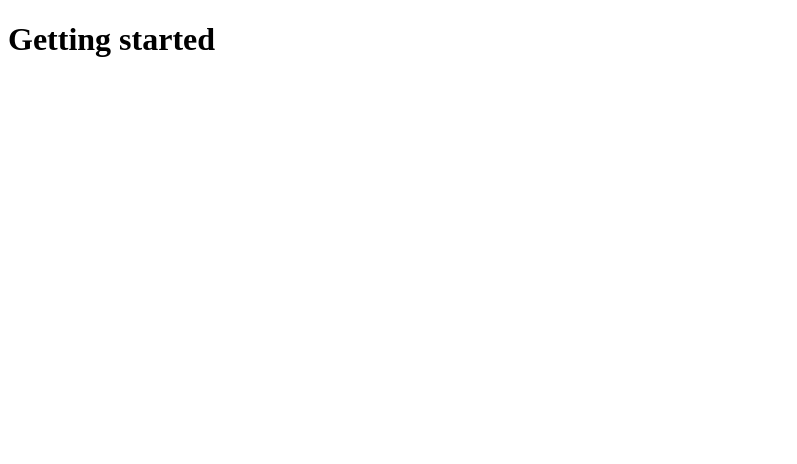
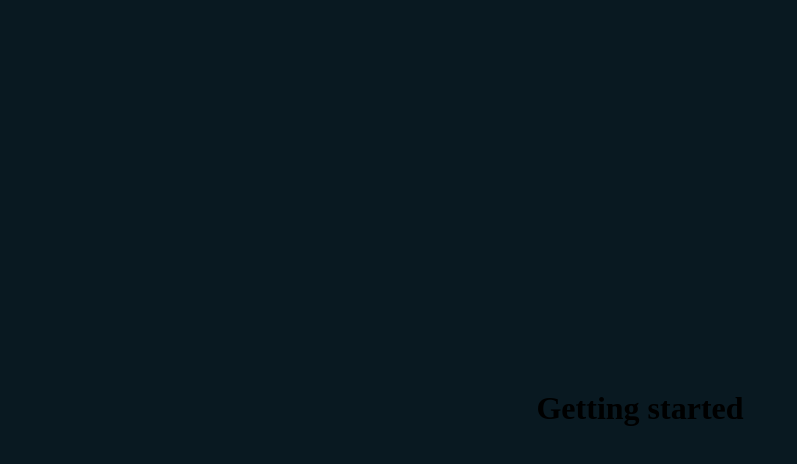
Before and after one commit to kofatol/clock, a React (Create React App) app: page / in a window 1280 px wide. Shown: the top 464 px of the page, without its empty margins (0-797 px from the left). Built offline with nearby package versions, Linux system fonts and the light colour scheme.

Commit message:
working with global css styles

```diff
--- a/src/styles/global.scss
+++ b/src/styles/global.scss
@@ -0,0 +1,7 @@
+body {
+  display: flex;
+  justify-content: center;
+  align-items: center;
+  min-height: 100vh;
+  background-color: #091921;
+}
```
